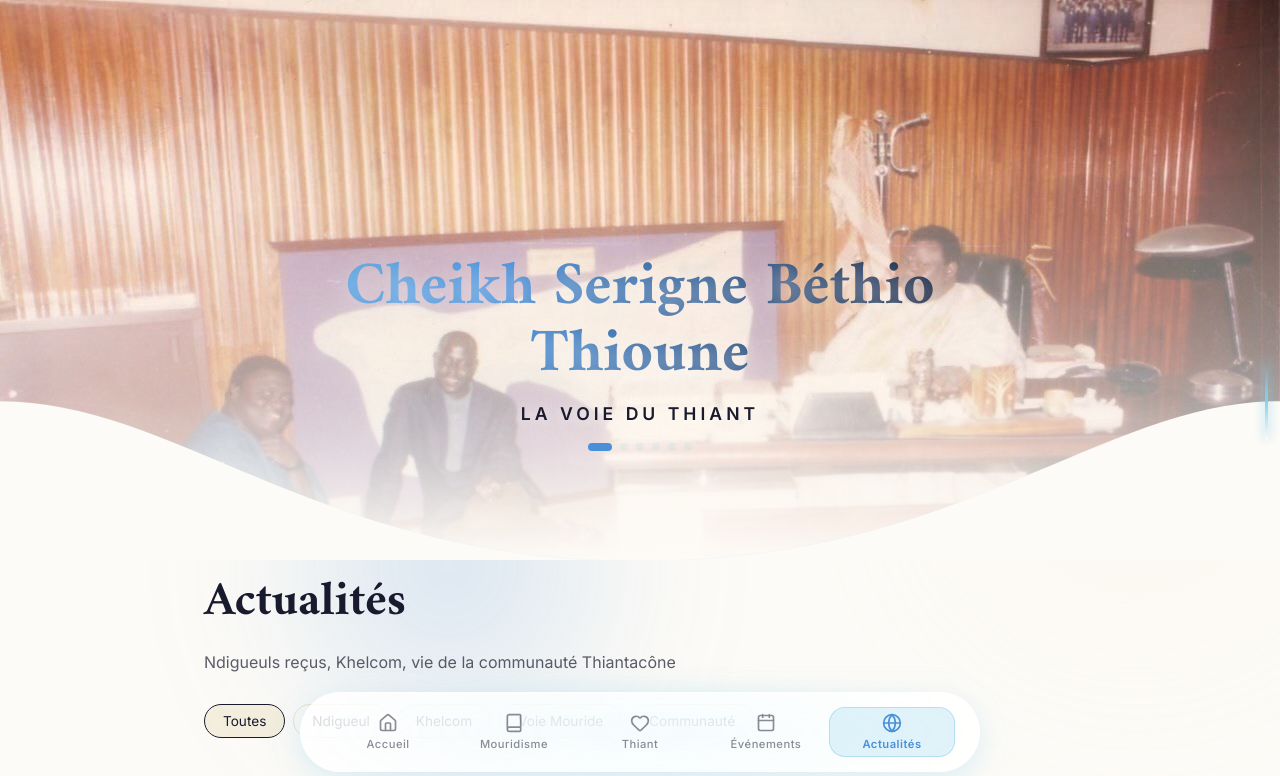
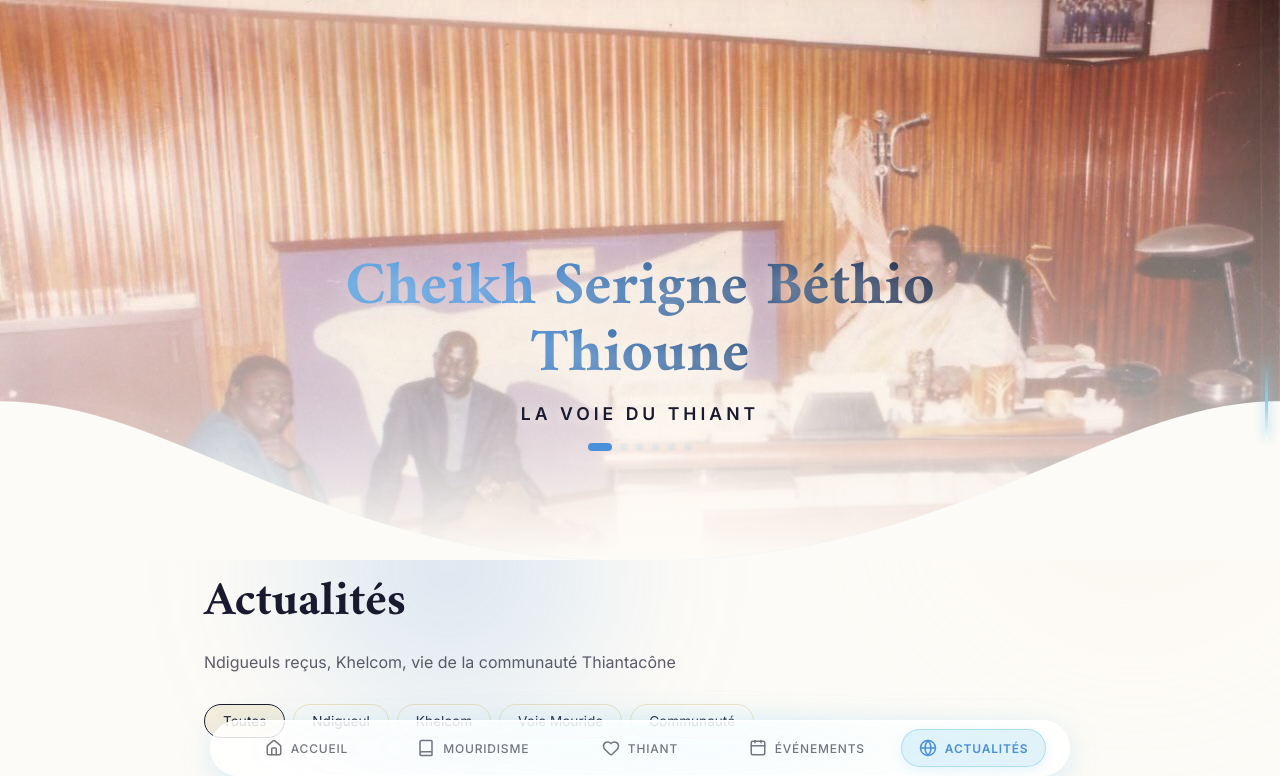
Before and after one commit to Ikfini-101/app-serigne-bethio, a React (Vite) app: page /actualites in a window 1280 px wide. Shown: the top 776 px of the page. Built offline with nearby package versions, Linux system fonts and the light colour scheme.

Commit message:
style: navbar plus longue et plus fine (disposition horizontale icon+texte, type macos dock)

```diff
--- a/src/components/layout/BottomMenu.tsx
+++ b/src/components/layout/BottomMenu.tsx
@@ -76,12 +76,12 @@ const BottomMenu: React.FC = () => {
             transition={{ duration: 1.5, ease: 'easeInOut' }}
             style={{
               position: 'fixed',
-              bottom: '28px',
+              bottom: '24px',
               left: 0,
               right: 0,
               margin: '0 auto',
-              width: '90%',
-              maxWidth: '680px',
+              width: '95%',
+              maxWidth: '860px',
               zIndex: 100,
               filter: 'url(#disintegrate-filter)'
             }}
@@ -89,18 +89,18 @@ const BottomMenu: React.FC = () => {
             {/* Glow halo */}
             <div style={{
               position: 'absolute', inset: '-10px',
-              borderRadius: '60px',
+              borderRadius: '100px',
               background: 'radial-gradient(ellipse, rgba(135,206,235,0.4) 0%, transparent 70%)',
-              filter: 'blur(14px)',
+              filter: 'blur(16px)',
               pointerEvents: 'none',
             }} />
 
             <nav style={{
               display: 'flex',
-              justifyContent: 'space-around',
+              justifyContent: 'space-between',
               alignItems: 'center',
-              padding: '14px 24px',
-              borderRadius: '50px',
+              padding: '8px 12px',
+              borderRadius: '100px',
               background: 'rgba(255,255,255,0.85)',
               backdropFilter: 'blur(40px) saturate(200%)',
               WebkitBackdropFilter: 'blur(40px) saturate(200%)',
@@ -112,13 +112,13 @@ const BottomMenu: React.FC = () => {
               {NAV.map(({ path, label, icon: Icon }) => {
                 const active = location.pathname === path;
                 return (
-                  <Link key={path} to={path} style={{ textDecoration: 'none', flex: 1 }}>
+                  <Link key={path} to={path} style={{ textDecoration: 'none', flex: 1, display: 'flex', justifyContent: 'center' }}>
                     <motion.div
-                      whileHover={{ y: -4 }}
-                      whileTap={{ scale: 0.92 }}
+                      whileHover={{ y: -2 }}
+                      whileTap={{ scale: 0.95 }}
                       style={{
-                        display: 'flex', flexDirection: 'column', alignItems: 'center', gap: '4px',
-                        padding: '6px 0', borderRadius: '16px',
+                        display: 'flex', flexDirection: 'row', alignItems: 'center', gap: '8px',
+                        padding: '10px 18px', borderRadius: '100px',
                         cursor: 'pointer', position: 'relative',
                       }}
                     >
@@ -127,24 +127,25 @@ const BottomMenu: React.FC = () => {
                           layoutId="active-pill"
                           style={{
                             position: 'absolute', inset: 0,
-                            borderRadius: '16px',
+                            borderRadius: '100px',
                             background: 'rgba(135,206,235,0.25)',
-                            border: '1px solid rgba(135,206,235,0.5)',
+                            border: '1px solid rgba(135,206,235,0.6)',
+                            boxShadow: '0 4px 12px rgba(135,206,235,0.2)',
                           }}
-                          transition={{ type: 'spring' as const, stiffness: 350, damping: 30 }}
+                          transition={{ type: 'spring' as const, stiffness: 400, damping: 32 }}
                         />
                       )}
                       <Icon
-                        size={20}
+                        size={18}
                         color={active ? 'var(--sky-deep)' : 'var(--charcoal)'}
-                        style={{ position: 'relative', zIndex: 1, opacity: active ? 1 : 0.5 }}
+                        style={{ position: 'relative', zIndex: 1, opacity: active ? 1 : 0.6 }}
                       />
                       <span style={{
-                        fontSize: '0.70rem', fontWeight: active ? 700 : 500,
+                        fontSize: '0.75rem', fontWeight: active ? 700 : 500,
                         color: active ? 'var(--sky-deep)' : 'var(--charcoal)',
-                        opacity: active ? 1 : 0.5,
-                        letterSpacing: '0.5px', position: 'relative', zIndex: 1,
-                        whiteSpace: 'nowrap',
+                        opacity: active ? 1 : 0.6,
+                        letterSpacing: '0.8px', position: 'relative', zIndex: 1,
+                        whiteSpace: 'nowrap', textTransform: 'uppercase',
                       }}>
                         {label}
                       </span>
```
